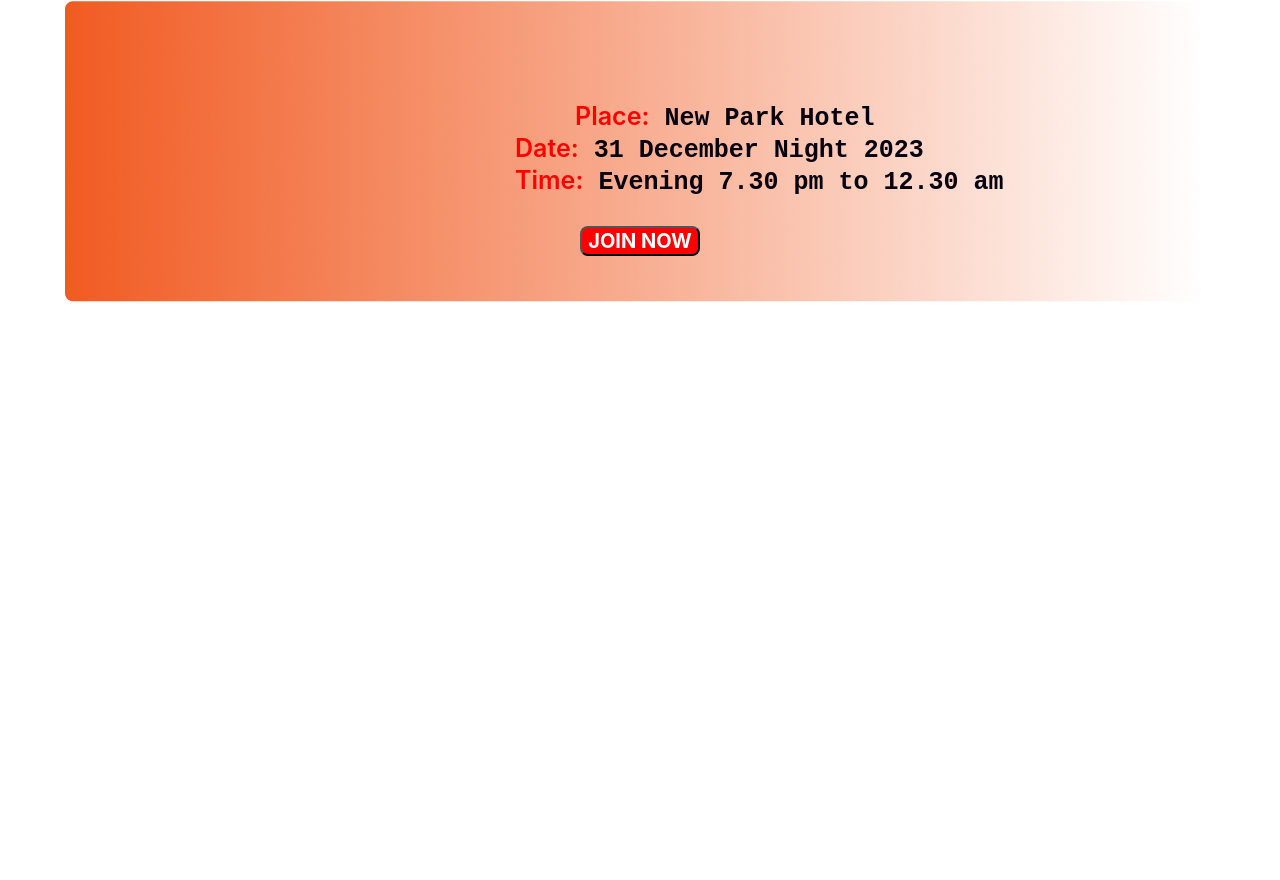
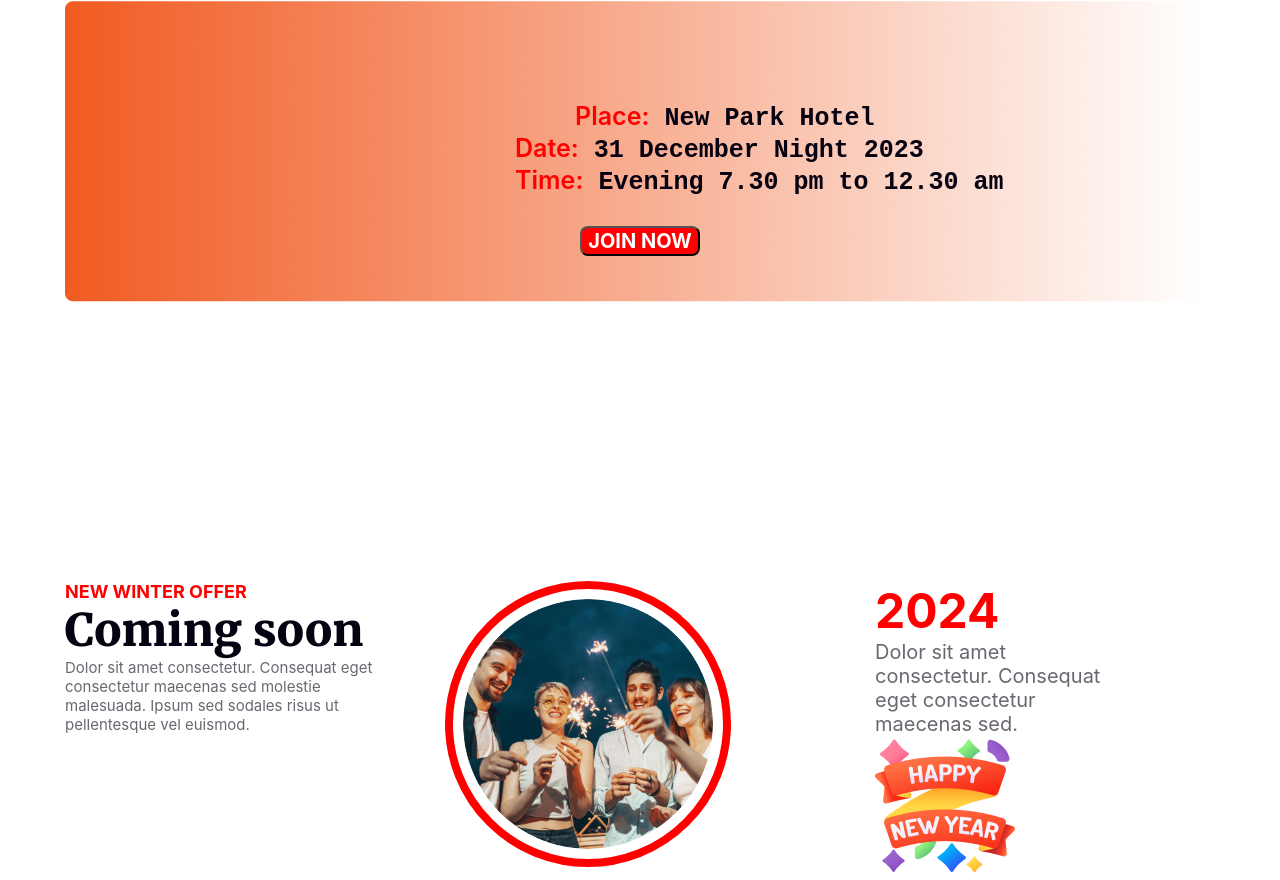
Before and after one commit to MdJowelAhmed/new-year-repo, a plain HTML site: page index.html in a window 1280 px wide. Shown: the part 2315-3195 px from the top of the page. Before the commit the page ends 2896 px from the top, so only its background shows below. Drawn offline with Linux system fonts and the light colour scheme.

Commit message:
added coming

```diff
--- a/index.html
+++ b/index.html
@@ -73,7 +73,31 @@
                 </div>
             </div>
         </section>
+        <!-- coming soon section start  -->
+        <section class="grid">
+            <div class="coming-soon-container">
+                <div class="come-container">
+                    <div class="best-offer">
+                        <h4>NEW WINTER OFFER</h4>
+                    </div>
+                    <div class="coming-title">
+                        <h2>Coming soon</h2>
+                    </div>
+                    <div class="coming-description">
+                        <p>Dolor sit amet consectetur. Consequat eget consectetur maecenas sed molestie malesuada. Ipsum sed sodales risus ut pellentesque vel euismod. </p>
+                    </div>
 
+                </div>
+                <div>
+                    <img class="come-image" src="images/resources/Ellipse 1.png" alt="">
+                </div>
+                <div class="image-left-container">
+                    <h3 class="number"> 2024</h3>
+                    <p class="para-description">Dolor sit amet consectetur. Consequat eget consectetur maecenas sed.</p>
+                    <img class="group" src="images/resources/Group 96.png" alt="">
+                </div>
+            </div>
+        </section>
     </main>
     <footer>
 
--- a/styles/new year.css
+++ b/styles/new year.css
@@ -132,7 +132,8 @@
     text-align: center;
 
 }
-.button-container{
+
+.button-container {
     text-align: center;
 }
 
@@ -156,6 +157,67 @@
     font-weight: 600;
 
 }
-.pre{
+
+.pre {
     padding-left: 150px;
 }
+
+/* come section styles  */
+.coming-soon-container {
+    display: grid;
+    grid-template-columns: 380px 430px 250px;
+    width: 1150px;
+    margin: auto;
+    margin-top: 0px;
+
+}
+
+.best-offer {
+    color: #F00;
+    font-family: Inter;
+    font-size: 18px;
+    font-weight: 500;
+}
+
+.coming-title {
+    color: #070211;
+    font-size: 30px;
+    font-weight: 900;
+    font-family: Merriweather;
+}
+
+.coming-description {
+    color: rgba(7, 2, 17, 0.60);
+    font-family: Inter;
+    font-size: 15px;
+    font-weight: 400;
+}
+.come-container{
+    margin-right: 70px;
+}
+
+.come-image {
+    border: 8px solid red;
+    padding: 10px;
+    border-radius: 50%;
+    height: 250px;
+    width: 250px;
+}
+
+.number {
+    color: #F00;
+    font-family: Inter;
+    font-size: 48px;
+    font-weight: 700;
+}
+
+.para-description {
+    color: rgba(7, 2, 17, 0.60);
+    font-family: Inter;
+    font-size: 20px;
+    font-weight: 400;
+}
+.group{
+    height: 140px;
+    width: 140px;
+}
```
